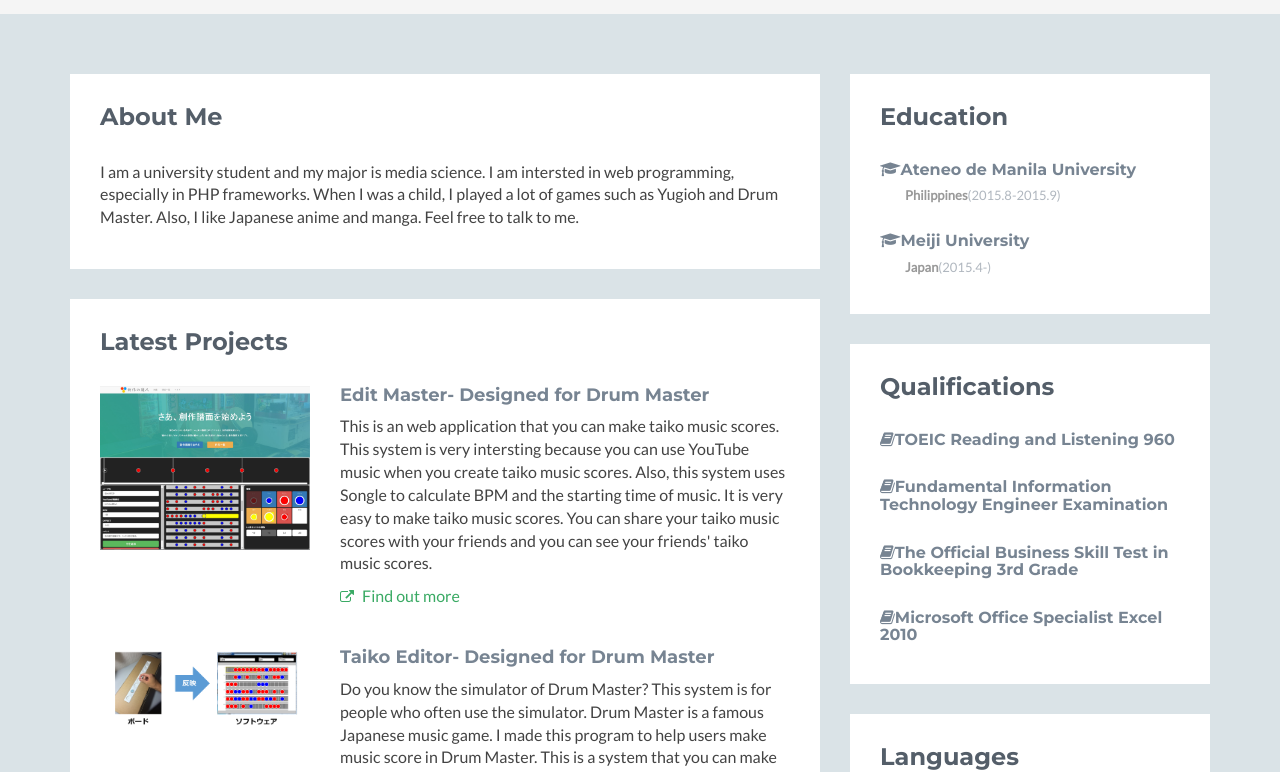
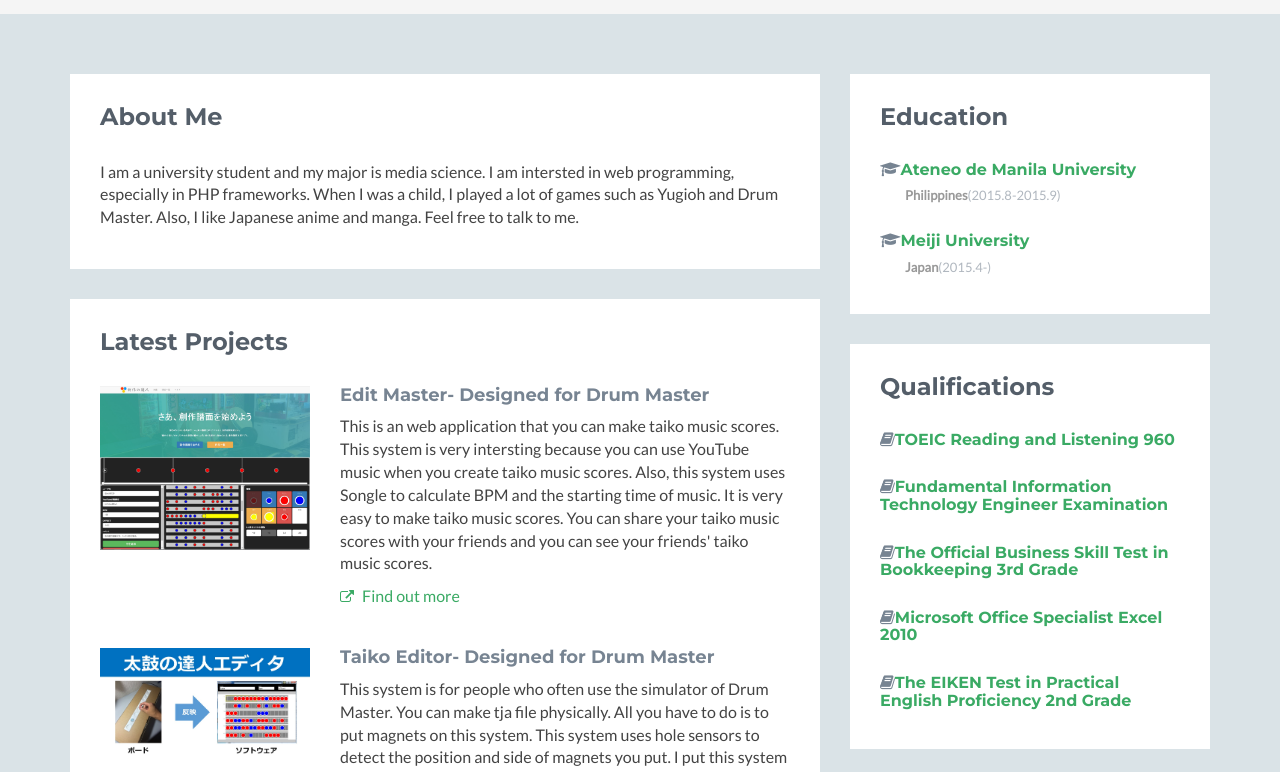
Before and after one commit to solt9029/Profile, a plain HTML site: page index.html in a window 1280 px wide. Shown: the part 220-992 px from the top of the page. Drawn offline with Linux system fonts and the light colour scheme; a script that the page names is missing.

Commit message:
profile image and some information changed

```diff
--- a/index.html
+++ b/index.html
@@ -61,11 +61,11 @@
 
                             <div class="item row">
                                 <a class="col-md-4 col-sm-4 col-xs-12" href="https://youtu.be/JH0EtjWfa20" target="_blank">
-                                <img class="img-responsive project-image" src="assets/images/projects/taikoeditor.png">
+                                <img class="img-responsive project-image" src="assets/images/projects/taikoeditor.jpg">
                                 </a>
                                 <div class="desc col-md-8 col-sm-8 col-xs-12">
                                     <h3 class="title"><a href="https://youtu.be/JH0EtjWfa20" target="_blank">Taiko Editor- Designed for Drum Master</a></h3>
-                                    <p>Do you know the simulator of Drum Master? This system is for people who often use the simulator. Drum Master is a famous Japanese music game. I made this program to help users make music score in Drum Master. This is a system that you can make tja file physically. All you have to do is to put magnets on this system. This system uses hole sensors to detect the position and side of magnets you put. I put this system in the university when high school students came to the university. Every high school student enjoyed this system.</p>
+                                    <p>This system is for people who often use the simulator of Drum Master. You can make tja file physically. All you have to do is to put magnets on this system. This system uses hole sensors to detect the position and side of magnets you put. I put this system in the university when high school students came to the university. Every high school student enjoyed this system.</p>
                                     <p><a class="more-link" href="https://youtu.be/JH0EtjWfa20" target="_blank"><i class="fa fa-external-link"></i> Find out more</a></p>
                                 </div>
                             </div>
@@ -82,11 +82,11 @@
                         <h2 class="heading">Education</h2>
                         <div class="content">
                             <div class="item">
-                                <h3 class="title"><i class="fa fa-graduation-cap"></i>Ateneo de Manila University</h3>
+                                <h3 class="title"><i class="fa fa-graduation-cap"></i><a href="http://www.ateneo.edu/" target="_blank">Ateneo de Manila University</a></h3>
                                 <h4 class="university">Philippines<span class="year">(2015.8-2015.9)</span></h4>
                             </div>
                             <div class="item">
-                                <h3 class="title"><i class="fa fa-graduation-cap"></i>Meiji University</h3>
+                                <h3 class="title"><i class="fa fa-graduation-cap"></i><a href="http://www.meiji.ac.jp/cip/english/" target="_blank">Meiji University</a></h3>
                                 <h4 class="university">Japan<span class="year">(2015.4-)</span></h4>
                             </div>
                         </div>
@@ -98,16 +98,19 @@
                         <h2 class="heading">Qualifications</h2>
                         <div class="content">
                             <div class="item">
-                                <h3 class="title"><i class="fa fa-book"></i>TOEIC Reading and Listening 960</h3>
+                                <h3 class="title"><i class="fa fa-book"></i><a href="http://www.ets.org/toeic" target="_blank">TOEIC Reading and Listening 960</a></h3>
                             </div>
                             <div class="item">
-                                <h3 class="title"><i class="fa fa-book"></i>Fundamental Information Technology Engineer Examination</h3>
+                                <h3 class="title"><i class="fa fa-book"></i><a href="https://www.jitec.ipa.go.jp/1_11seido/fe.html" target="_blank">Fundamental Information Technology Engineer Examination</a></h3>
                             </div>
                             <div class="item">
-                                <h3 class="title"><i class="fa fa-book"></i>The Official Business Skill Test in Bookkeeping 3rd Grade</h3>
+                                <h3 class="title"><i class="fa fa-book"></i><a href="https://www.kentei.ne.jp/bookkeeping" target="_blank">The Official Business Skill Test in Bookkeeping 3rd Grade</a></h3>
                             </div>
                             <div class="item">
-                                <h3 class="title"><i class="fa fa-book"></i>Microsoft Office Specialist Excel 2010</h3>
+                                <h3 class="title"><i class="fa fa-book"></i><a href="http://mos.odyssey-com.co.jp/index.html" target="_blank">Microsoft Office Specialist Excel 2010</a></h3>
+                            </div>
+                            <div class="item">
+                                <h3 class="title"><i class="fa fa-book"></i><a href="http://www.eiken.or.jp/eiken/" target="_blank">The EIKEN Test in Practical English Proficiency 2nd Grade</a></h3>
                             </div>
                         </div>
                     </div>
```
Also changed, not shown: assets/images/profile.jpg, assets/images/projects/taikoeditor.jpg (added), assets/images/projects/taikoeditor.png (deleted).
